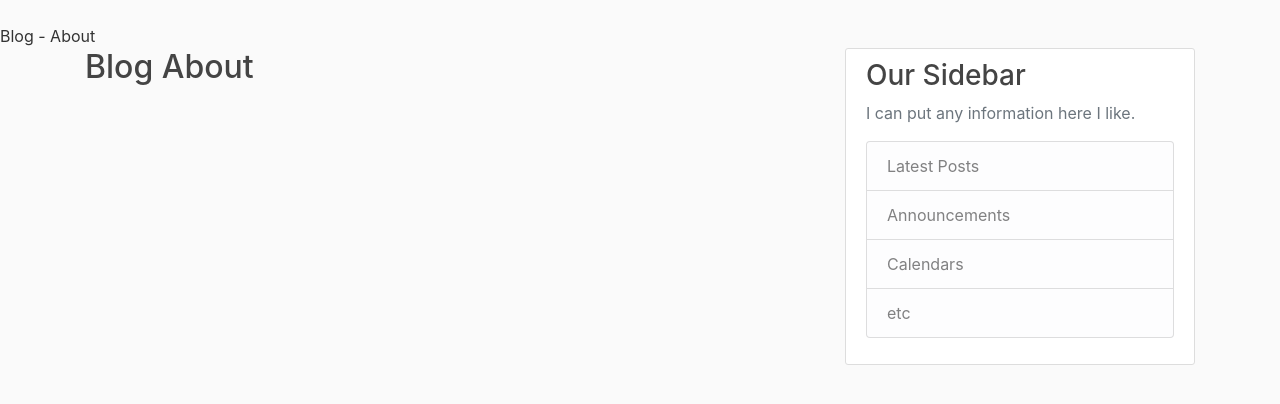
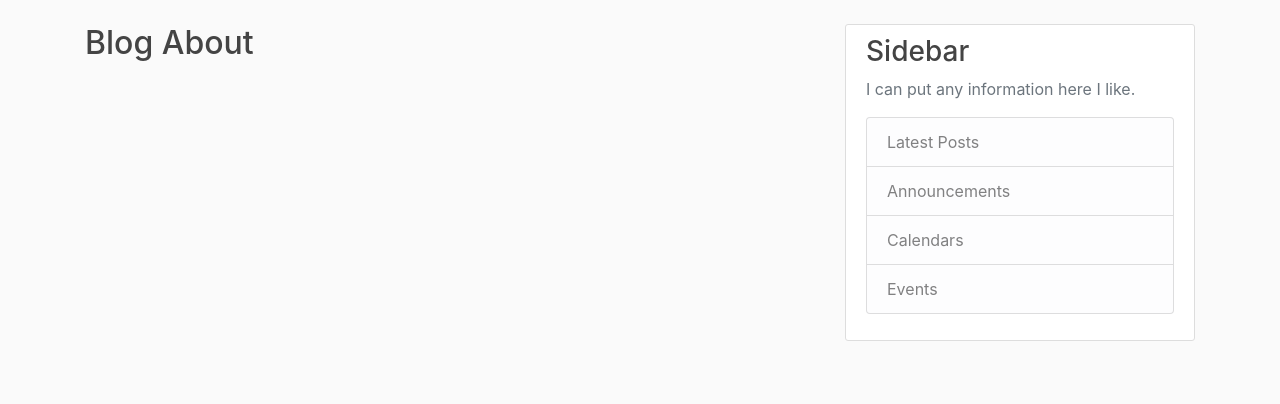
Before and after one commit to nazianusrat/Nazia_Blog, a Django app: page /about/ in a window 1280 px wide. Shown: the part 56-460 px from the top of the page. Run offline with Django 3.2, Linux system fonts and the light colour scheme; some libraries are stand-ins or nearby versions.

Commit message:
modified base template

```diff
--- a/blog/templates/blog/base.html
+++ b/blog/templates/blog/base.html
@@ -19,9 +19,9 @@
         integrity="sha384-eOJMYsd53ii+scO/bJGFsiCZc+5NDVN2yr8+0RDqr0Ql0h+rP48ckxlpbzKgwra6" crossorigin="anonymous"> -->
     <link rel="stylesheet" type="text/css" href="{% static 'blog/main.css' %}">
     {% if title %}
-    <title>Nazia Blog</title> Blog - {{ title }}</title>
+    <title>Nazia Blog - {{ title }}</title>
     {% else %}
-    <title>NaZIA Blog</title>
+    <title>Nazia Blog</title>
     {% endif %}
 </head>
 
@@ -69,13 +69,13 @@
             </div>
             <div class="col-md-4">
                 <div class="content-section">
-                    <h3>Our Sidebar</h3>
+                    <h3>Sidebar</h3>
                     <p class='text-muted'>I can put any information here I like.
                     <ul class="list-group">
                         <li class="list-group-item list-group-item-light">Latest Posts</li>
                         <li class="list-group-item list-group-item-light">Announcements</li>
                         <li class="list-group-item list-group-item-light">Calendars</li>
-                        <li class="list-group-item list-group-item-light">etc</li>
+                        <li class="list-group-item list-group-item-light">Events</li>
                     </ul>
                     </p>
                 </div>
```
Also changed, not shown: db.sqlite3.
